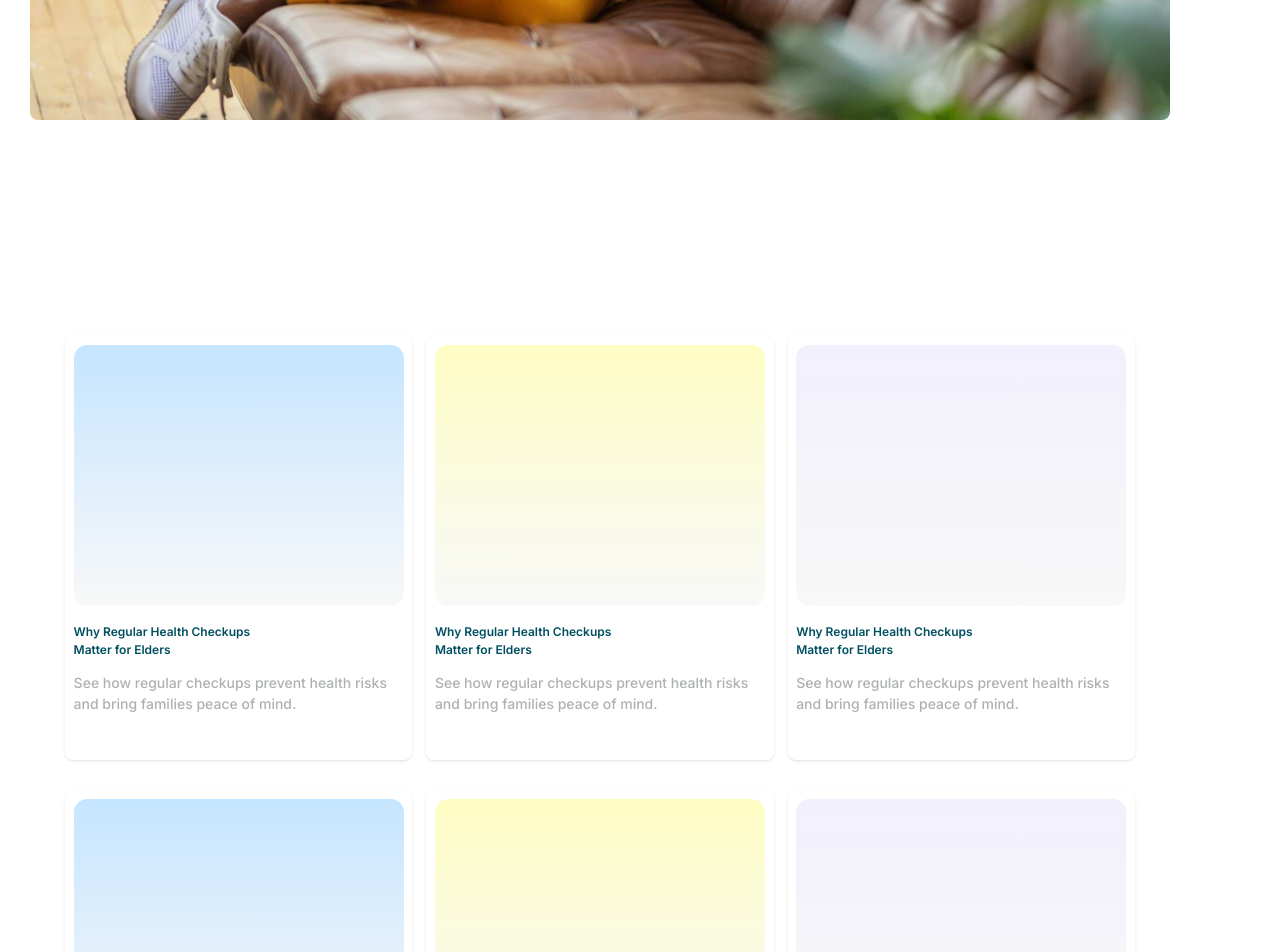
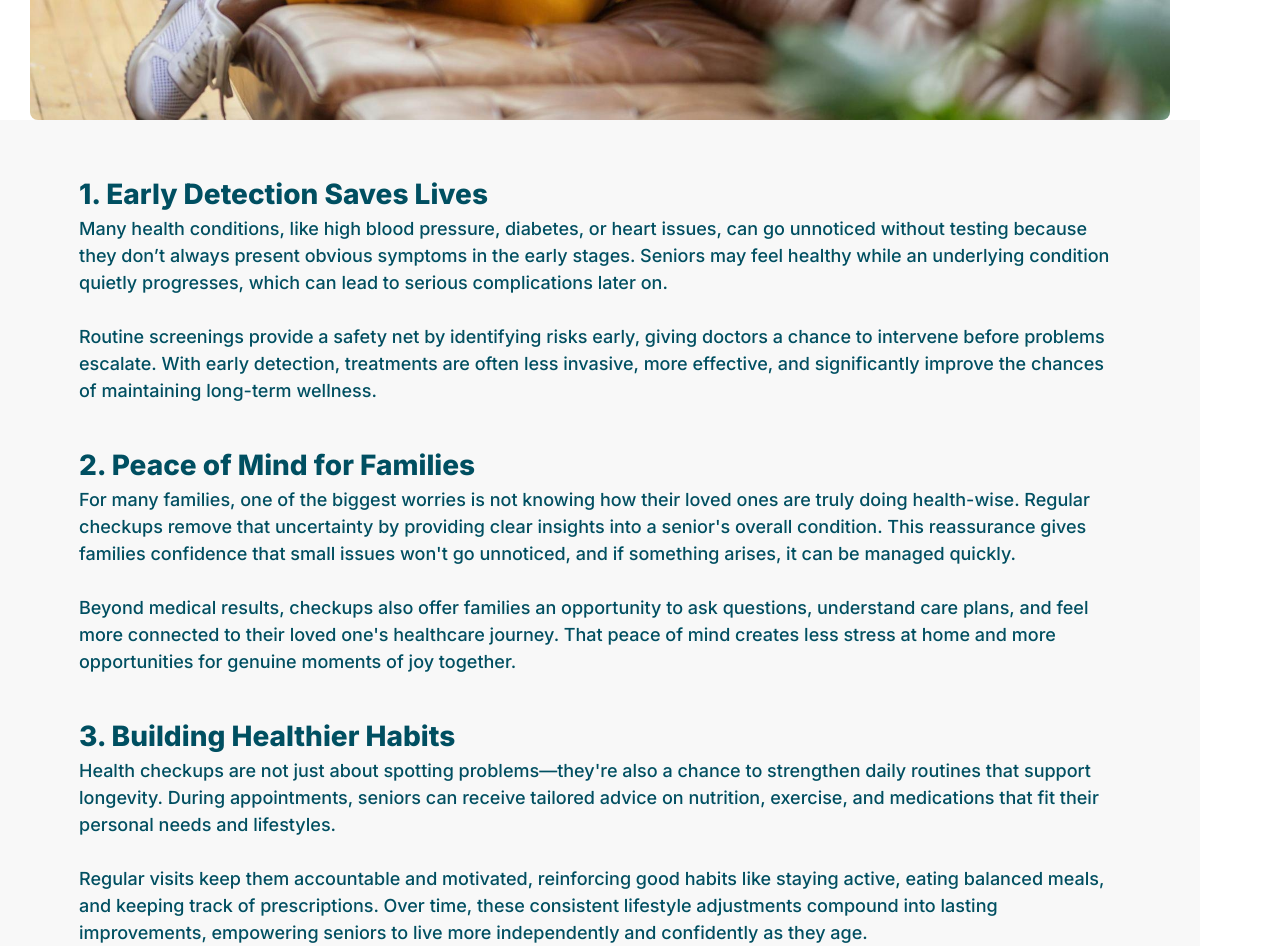
Before and after one commit to kentworld08/RockBalm, a Next.js app: page /Blog in a window 1280 px wide. Shown: the part 940-1892 px from the top of the page. Built offline with nearby package versions, Linux system fonts and the light colour scheme.

Commit message:
feat(Blog): add HealthInsights

```diff
--- a/app/Blog/page.tsx
+++ b/app/Blog/page.tsx
@@ -1,4 +1,6 @@
+import BlogCard from "@/components/Blog/BlogCard";
 import BlogTips from "@/components/Blog/BlogTips";
+import HealthInsights from "@/components/Blog/HealthInsights";
 
 import React from "react";
 
@@ -6,6 +8,8 @@ const BlogPage = () => {
   return (
     <main className="bg-white py-[130px] flex flex-col justify-center items-center w-full text-center overflow-hidden">
       <BlogTips />
+      <HealthInsights />
+      <BlogCard />
     </main>
   );
 };
--- /dev/null
+++ b/components/Blog/BlogCard.tsx
@@ -0,0 +1,73 @@
+import React from "react";
+
+const BlogCard = () => {
+  const BlogCardData = [
+    {
+      title: "Why Regular Health Checkups Matter for Elders",
+      description:
+        "See how regular checkups prevent health risks and bring families peace of mind.",
+      color: "from-[#C5E5FF] to-[#F8F8F8]",
+    },
+    {
+      title: "Why Regular Health Checkups Matter for Elders",
+      description:
+        "See how regular checkups prevent health risks and bring families peace of mind.",
+      color: "from-[#FEFDC4] to-[#F8F8F8]",
+    },
+    {
+      title: "Why Regular Health Checkups Matter for Elders",
+      description:
+        "See how regular checkups prevent health risks and bring families peace of mind.",
+      color: "from-[#F1F0FC] to-[#F8F8F8]",
+    },
+    {
+      title: "Why Regular Health Checkups Matter for Elders",
+      description:
+        "See how regular checkups prevent health risks and bring families peace of mind.",
+      color: "from-[#C5E5FF] to-[#F8F8F8]",
+    },
+    {
+      title: "Why Regular Health Checkups Matter for Elders",
+      description:
+        "See how regular checkups prevent health risks and bring families peace of mind.",
+      color: "from-[#FEFDC4] to-[#F8F8F8]",
+    },
+    {
+      title: "Why Regular Health Checkups Matter for Elders",
+      description:
+        "See how regular checkups prevent health risks and bring families peace of mind.",
+      color: "from-[#F1F0FC] to-[#F8F8F8]",
+    },
+  ];
+
+  return (
+    <div>
+      {" "}
+      <div className="grid grid-cols-1 md:grid-cols-3 gap-5 md:gap-[14.09px] text-left md:pt-[176px] justify-items-center mt-10">
+        {BlogCardData.map((item, index) => (
+          <div
+            key={index}
+            className="card w-[21.7rem] shadow-sm p-[8.47px] font-inter text-primary mb-[16.88px]"
+          >
+            <div
+              className={`bg-gradient-to-b h-[261.58px] rounded-[13.32px] ${item.color}`}
+            />
+            <div className="mt-[16.88px]">
+              <h2 className="font-semibold text-[14px] md:text-[12px] md:w-[200px] text-primary">
+                {item.title}
+              </h2>
+              <p className="font-medium text-[14px] mt-[13.03px] mb-[37px] text-[#3F4647A6]/65">
+                {item.description}
+              </p>
+            </div>
+          </div>
+        ))}
+      </div>
+      <button className="btn bg-secondary border-secondary rounded-full w-[187px] mt-[40px] md:mt-[76.78px]">
+        Learn More
+      </button>
+    </div>
+  );
+};
+
+export default BlogCard;
--- a/components/Blog/BlogTips.tsx
+++ b/components/Blog/BlogTips.tsx
@@ -1,45 +1,6 @@
 import Image from "next/image";
 
 const BlogTips = () => {
-  const BlogCardData = [
-    {
-      title: "Why Regular Health Checkups Matter for Elders",
-      description:
-        "See how regular checkups prevent health risks and bring families peace of mind.",
-      color: "from-[#C5E5FF] to-[#F8F8F8]",
-    },
-    {
-      title: "Why Regular Health Checkups Matter for Elders",
-      description:
-        "See how regular checkups prevent health risks and bring families peace of mind.",
-      color: "from-[#FEFDC4] to-[#F8F8F8]",
-    },
-    {
-      title: "Why Regular Health Checkups Matter for Elders",
-      description:
-        "See how regular checkups prevent health risks and bring families peace of mind.",
-      color: "from-[#F1F0FC] to-[#F8F8F8]",
-    },
-    {
-      title: "Why Regular Health Checkups Matter for Elders",
-      description:
-        "See how regular checkups prevent health risks and bring families peace of mind.",
-      color: "from-[#C5E5FF] to-[#F8F8F8]",
-    },
-    {
-      title: "Why Regular Health Checkups Matter for Elders",
-      description:
-        "See how regular checkups prevent health risks and bring families peace of mind.",
-      color: "from-[#FEFDC4] to-[#F8F8F8]",
-    },
-    {
-      title: "Why Regular Health Checkups Matter for Elders",
-      description:
-        "See how regular checkups prevent health risks and bring families peace of mind.",
-      color: "from-[#F1F0FC] to-[#F8F8F8]",
-    },
-  ];
-
   return (
     <div className="text-primary flex flex-col items-center px-4 md:px-0 text-center md:text-left">
       <h1 className="text-3xl md:text-4xl font-alfa-slab mb-2.5 md:w-[415px] md:justify-self-center text-center">
@@ -62,31 +23,6 @@ const BlogTips = () => {
           className="w-full md:w-[1140px] h-auto object-cover rounded-lg"
         />
       </figure>
-
-      <div className="grid grid-cols-1 md:grid-cols-3 gap-5 md:gap-[14.09px] text-left md:pt-[176px] justify-items-center mt-10">
-        {BlogCardData.map((item, index) => (
-          <div
-            key={index}
-            className="card w-[21.7rem] shadow-sm p-[8.47px] font-inter text-primary mb-[16.88px]"
-          >
-            <div
-              className={`bg-gradient-to-b h-[261.58px] rounded-[13.32px] ${item.color}`}
-            />
-            <div className="mt-[16.88px]">
-              <h2 className="font-semibold text-[14px] md:text-[12px] md:w-[200px] text-primary">
-                {item.title}
-              </h2>
-              <p className="font-medium text-[14px] mt-[13.03px] mb-[37px] text-[#3F4647A6]/65">
-                {item.description}
-              </p>
-            </div>
-          </div>
-        ))}
-      </div>
-
-      <button className="btn bg-secondary border-secondary rounded-full w-[187px] mt-[40px] md:mt-[76.78px]">
-        Learn More
-      </button>
     </div>
   );
 };
--- /dev/null
+++ b/components/Blog/HealthInsights.tsx
@@ -0,0 +1,40 @@
+const HealthInsights = () => {
+  const data = [
+    {
+      title: "1. Early Detection Saves Lives",
+      details:
+        "Many health conditions, like high blood pressure, diabetes, or heart issues, can go unnoticed without testing because they don’t always present obvious symptoms in the early stages. Seniors may feel healthy while an underlying condition quietly progresses, which can lead to serious complications later on. <br /><br /> Routine screenings provide a safety net by identifying risks early, giving doctors a chance to intervene before problems escalate. With early detection, treatments are often less invasive, more effective, and significantly improve the chances of maintaining long-term wellness.",
+    },
+    {
+      title: "2. Peace of Mind for Families",
+      details:
+        "For many families, one of the biggest worries is not knowing how their loved ones are truly doing health-wise. Regular checkups remove that uncertainty by providing clear insights into a senior's overall condition. This reassurance gives families confidence that small issues won't go unnoticed, and if something arises, it can be managed quickly.<br /><br /> Beyond medical results, checkups also offer families an opportunity to ask questions, understand care plans, and feel more connected to their loved one's healthcare journey. That peace of mind creates less stress at home and more opportunities for genuine moments of joy together.",
+    },
+    {
+      title: "3. Building Healthier Habits",
+      details:
+        "Health checkups are not just about spotting problems—they're also a chance to strengthen daily routines that support longevity. During appointments, seniors can receive tailored advice on nutrition, exercise, and medications that fit their personal needs and lifestyles.<br /><br /> Regular visits keep them accountable and motivated, reinforcing good habits like staying active, eating balanced meals, and keeping track of prescriptions. Over time, these consistent lifestyle adjustments compound into lasting improvements, empowering seniors to live more independently and confidently as they age.",
+    },
+  ];
+
+  return (
+    <div className="bg-[#F8F8F8] w-full flex flex-col justify-center items-center pt-[53px] gap-[40px]">
+      {data.map((item) => (
+        <ul
+          key={item.title}
+          className="text-left font-inter md:w-[1042px] w-full"
+        >
+          <li className="text-primary font-extrabold md:text-[28px]">
+            {item.title}
+            <p
+              className="font-medium md:text-[18px] text-primary"
+              dangerouslySetInnerHTML={{ __html: item.details }}
+            />
+          </li>
+        </ul>
+      ))}
+    </div>
+  );
+};
+
+export default HealthInsights;
--- a/components/Home/Testimonials.tsx
+++ b/components/Home/Testimonials.tsx
@@ -55,7 +55,7 @@ const Testimonials = () => {
                 {item.description}
               </p>
             </div>
-            <div>
+            <div className="flex justify-self-start items-center">
               <Image
                 src={item.img}
                 alt={item.name}
```
